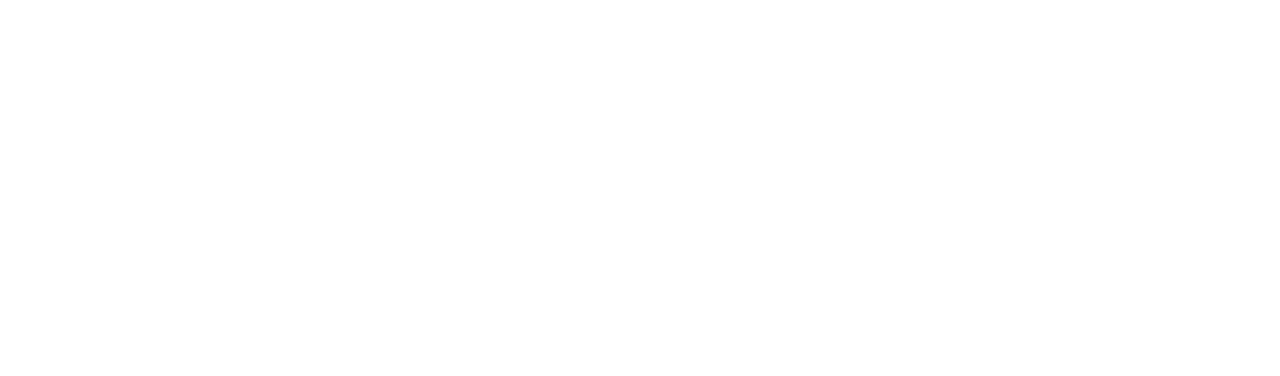
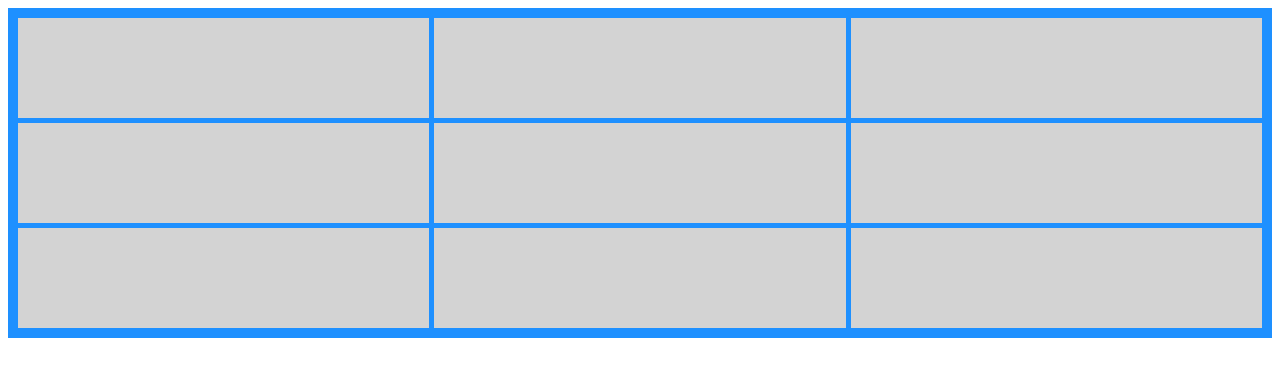
Before and after one commit to TSGio/tictac-toe, a plain HTML site: page index.html in a window 1280 px wide. Drawn offline with Linux system fonts and the light colour scheme.

Commit message:
Did visual changes

```diff
--- a/index.html
+++ b/index.html
@@ -5,6 +5,7 @@
     <meta name="viewport" content="width=device-width, initial-scale=1.0">
     <title>Document</title>
         <script src="script.js" defer></script>
+        <link rel="stylesheet" href="style.css">
 </head>
 <body>
    <div class ="game-board">
--- a/script.js
+++ b/script.js
@@ -4,7 +4,8 @@
 const squares = document.querySelectorAll(".game-board div");
 
 squares.forEach(square => square.addEventListener("click", () => {
-  console.log("I was clicked!")
+  gameController.playRound(square.getAttribute("data-columns"));
+  console.log(gameBoard.getBoard());
 
 }))
 
--- a/style.css
+++ b/style.css
@@ -3,4 +3,12 @@
   grid-template-columns: auto auto auto;
   background-color: dodgerblue;
   padding: 10px;
+  gap: 5px;
+
 }
+
+.game-board div {
+  height: 100px;
+  background-color: lightgray;
+
+}
```
